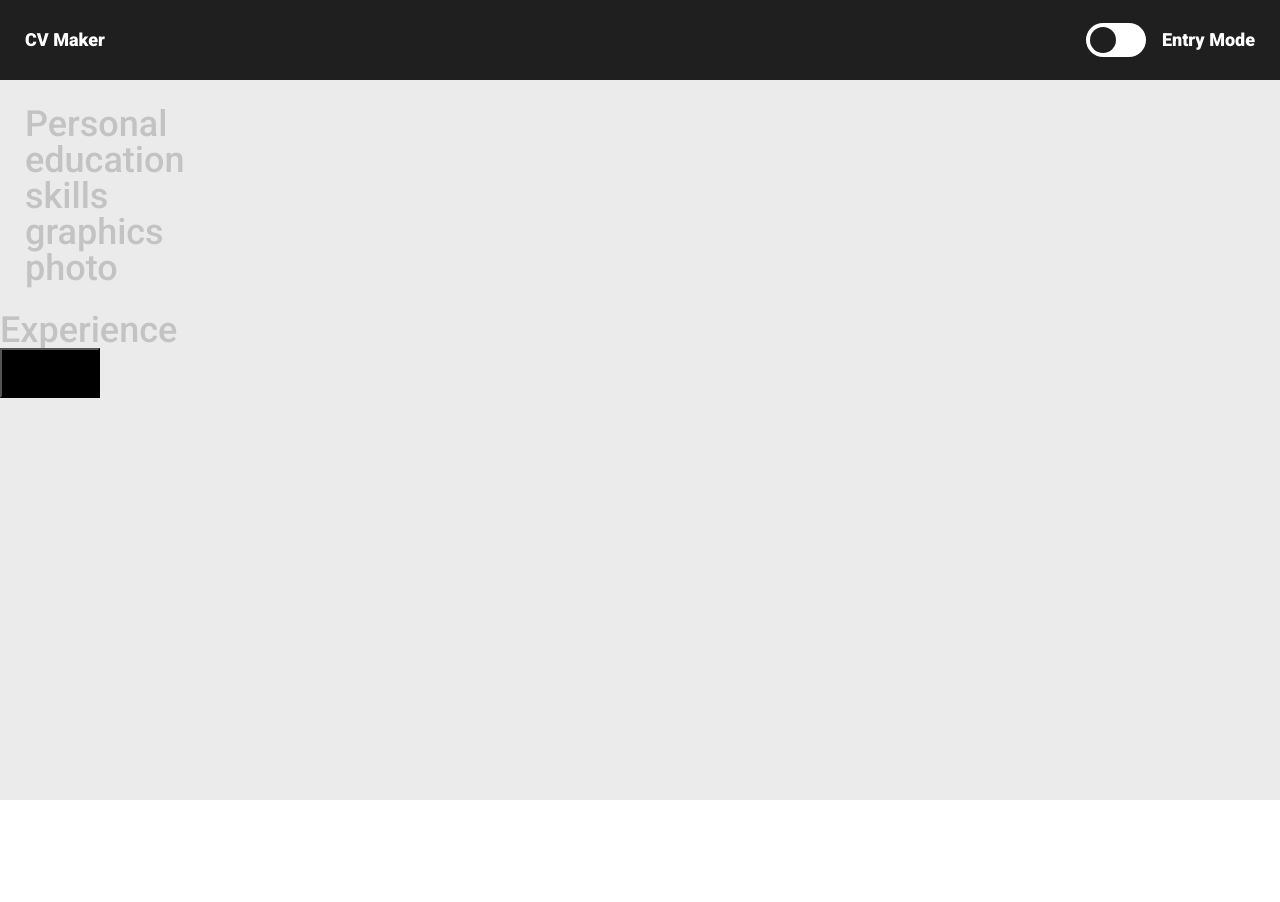
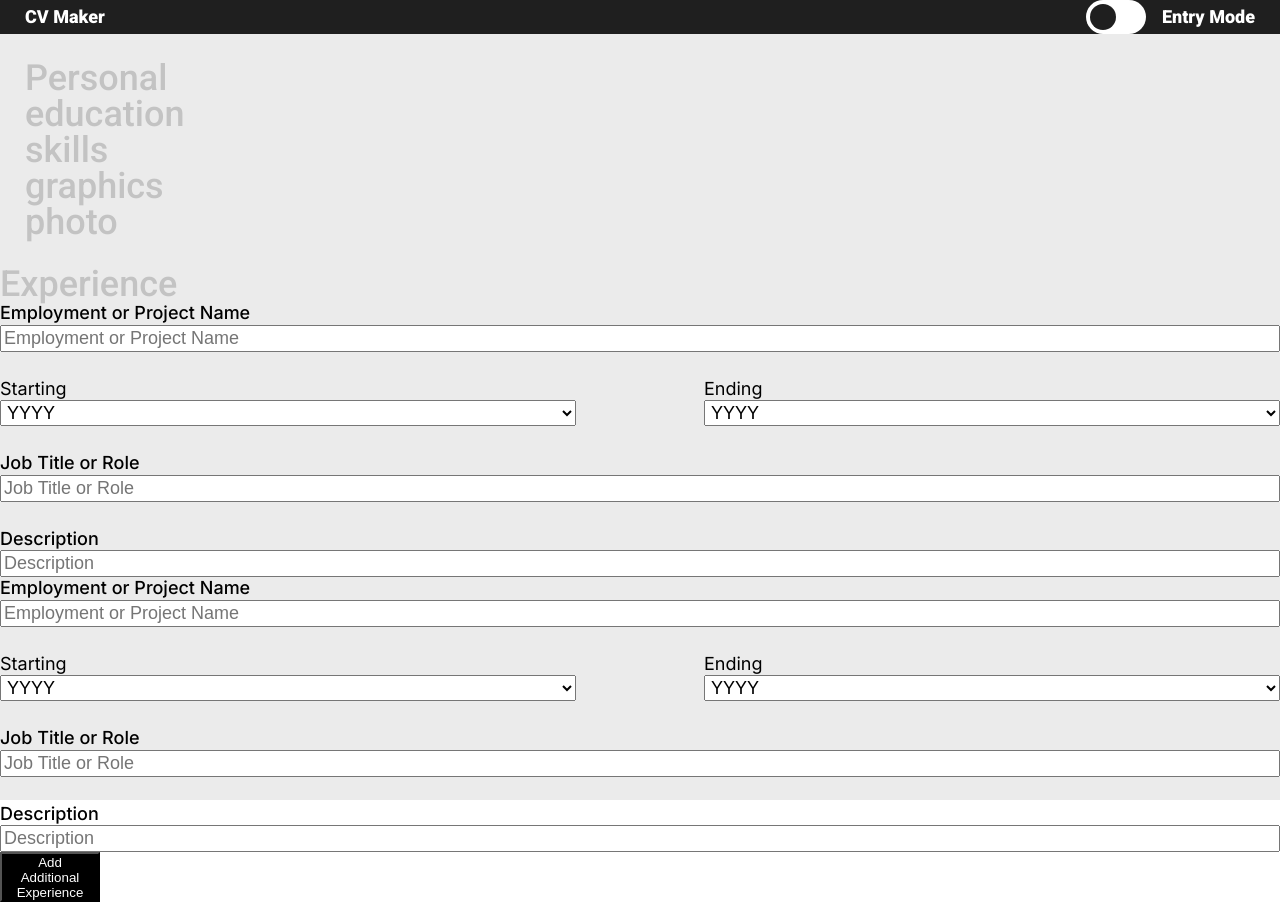
Before and after one commit to jpotterfi/CV-maker, a React (Create React App) app in the folder cv-project/: page / in a window 1280 px wide. Before the commit the page ends 800 px from the top, so only its background shows below. Built offline with nearby package versions, Linux system fonts and the light colour scheme.

Commit message:
fixed issue with modifying objects in array held in state

```diff
--- a/cv-project/package.json
+++ b/cv-project/package.json
@@ -6,6 +6,7 @@
     "@testing-library/jest-dom": "^5.16.5",
     "@testing-library/react": "^13.4.0",
     "@testing-library/user-event": "^13.5.0",
+    "nanoid": "^4.0.0",
     "react": "^18.2.0",
     "react-dom": "^18.2.0",
     "react-phone-number-input": "^3.2.11",
--- a/cv-project/src/App.js
+++ b/cv-project/src/App.js
@@ -6,8 +6,26 @@ import "./Experience.css";
 import Personal from "./Components/Personal";
 import Experience from "./Components/Experience";
 import React from "react";
+import { nanoid } from "nanoid";
 
 function App() {
+  const [experienceModules, setExperienceModules] = React.useState([
+    {
+      experienceName: "",
+      experienceStarting: "",
+      experienceEnding: "",
+      experienceRole: "",
+      experienceDescription: "",
+    },
+    {
+      experienceName: "",
+      experienceStarting: "",
+      experienceEnding: "",
+      experienceRole: "",
+      experienceDescription: "",
+    },
+  ]);
+
   const [activeComponent, setActiveComponent] = React.useState({
     personal: false,
     experience: false,
@@ -31,15 +49,6 @@ function App() {
     zipcode: "",
     phone: "",
     email: "",
-    experience: [
-      {
-        experienceName: "Jeremy's Dojo",
-        experienceStarting: "",
-        experienceEnding: "",
-        experienceRole: "",
-        experienceDescription: "",
-      },
-    ],
   });
 
   console.table(formData);
@@ -50,6 +59,36 @@ function App() {
     },
     [activeComponent]
   );
+
+  function changeExperience(event) {
+    const { name, value, id } = event.target;
+    console.log(name, value, id);
+    setExperienceModules(function (prevExperience) {
+      let newArray = [...prevExperience];
+      newArray[id] = {
+        ...prevExperience[id],
+        [name]: value,
+      };
+      return newArray;
+    });
+    console.log("newExperienceModules", experienceModules);
+  }
+
+  function addExperience() {
+    setExperienceModules(function (prev) {
+      return [
+        ...prev,
+        {
+          moduleID: nanoid(),
+          experienceName: "Rebecca's Roasthouse",
+          experienceStarting: "1993",
+          experienceEnding: "1999",
+          experienceRole: "Cook",
+          experienceDescription: "Smokin' Hot!",
+        },
+      ];
+    });
+  }
 
   function colorComponentHeadings() {
     for (const property in activeComponent) {
@@ -89,29 +128,12 @@ function App() {
       });
     } else {
       const { name, value, type, checked, className, id } = event.target;
-      if (className === "experience") {
-        if (name === "experienceName") {
-          let experience = formData.experience;
-          for (const property in experience[id]) {
-            if (property === name) {
-              experience[id].experienceName = value;
-            }
-          }
-          setFormData((prevFormData) => {
-            return {
-              ...prevFormData,
-              experience,
-            };
-          });
-        }
-      } else {
       setFormData((prevFormData) => {
         return {
           ...prevFormData,
           [name]: type === "checkbox" ? checked : value,
         };
       });
-      }
     }
   }
 
@@ -125,10 +147,12 @@ function App() {
         activeComponentToggle={changeActiveComponent}
       />
       <Experience
-        handleChange={handleChange}
         data={formData}
         activeComponentData={activeComponent}
         activeComponentToggle={changeActiveComponent}
+        experienceModules={experienceModules}
+        addExperience={addExperience}
+        changeExperience={changeExperience}
       />
     </div>
   );
--- a/cv-project/src/Components/Experience.js
+++ b/cv-project/src/Components/Experience.js
@@ -1,11 +1,26 @@
 import ModExperience from "./Modules/ModExperience";
 
 export default function Experience(props) {
-  let counter = 0;
+  const expModArr = props.experienceModules;
+  console.log("experience modules", expModArr);
 
-  function increaseCounter() {
-    counter++;
-  }
+  let expModComponents = expModArr.map(function (mod, index) {
+    return (
+      <ModExperience
+        experienceName={props.experienceModules[index].experienceName}
+        experienceStarting={props.experienceModules[index].experienceStarting}
+        experienceEnding={props.experienceModules[index].experienceEnding}
+        experienceRole={props.experienceModules[index].experienceRole}
+        experienceDescription={
+          props.experienceModules[index].experienceDescription
+        }
+        moduleID={index}
+        changeExperience={props.changeExperience}
+      />
+    );
+  });
+
+  console.log("expModComponents", expModComponents);
 
   function toggleActive() {
     return props.activeComponentToggle(
@@ -26,14 +41,11 @@ export default function Experience(props) {
       >
         Experience
       </h3>
-      {props.activeComponentData.experience && (
-        <ModExperience
-          data={props.data}
-          handleChange={props.handleChange}
-          counter={counter}
-        />
-      )}
-      <button id="addExperience"></button>
+      {props.activeComponentData.experience && <h1>Basic</h1>}
+      {expModComponents}
+      <button id="button__addExperience" onClick={props.addExperience}>
+        Add Additional Experience
+      </button>
     </section>
   );
 }
--- a/cv-project/src/Components/Modules/ModExperience.js
+++ b/cv-project/src/Components/Modules/ModExperience.js
@@ -1,27 +1,37 @@
 export default function ModExperience(props) {
-  let counter = -1;
-  counter++;
+  // function locateInArray() {
+  //   const experienceModules = props.experienceModules;
+
+  //   experienceModules.findIndex(function(mod){
+  //     return mod.moduleID
+  //   })
+  // }
+
   return (
-    // experience: [
-    //     {
-    //       experienceName: "",
-    //       experienceStarting: "",
-    //       experienceEnding: "",
-    //       experienceRole: "",
-    //       experienceDescription: "",
-    //     },
+    // <div>
+    //   <h1>Hello World</h1>
+    //   <h2>{props.experienceName}</h2>
+    // </div>
+
+    // // experience: [
+    // //     {
+    // //       experienceName: "",
+    // //       experienceStarting: "",
+    // //       experienceEnding: "",
+    // //       experienceRole: "",
+    // //       experienceDescription: "",
+    // //     },
     <form>
       <div className="column">
         <label className="weight--slight">Employment or Project Name</label>
         <input
-          //   key={props.data.experience.length}
           type="text"
           placeholder="Employment or Project Name"
           name="experienceName"
           className="experience"
-          id={props.counter}
-          onChange={props.handleChange}
-          value={props.data.experience[props.counter].experienceName}
+          value={props.experienceName}
+          onChange={props.changeExperience}
+          id={props.moduleID}
         />
       </div>
       <div className="row between">
@@ -29,8 +39,7 @@ export default function ModExperience(props) {
           <label>Starting</label>
           <select
             id="experienceStarting"
-            // value={props.data.birthdayYear}
-            // onChange={props.handleChange}
+            value={props.experienceStarting}
             name="experienceStarting"
           >
             <option value="">YYYY</option>
@@ -158,8 +167,7 @@ export default function ModExperience(props) {
           <label>Ending</label>
           <select
             id="experienceEnding"
-            // value={props.data.birthdayYear}
-            // onChange={props.handleChange}
+            value={props.experienceEnding}
             name="experienceEnding"
           >
             <option value="">YYYY</option>
@@ -287,25 +295,21 @@ export default function ModExperience(props) {
       <div className="column">
         <label className="weight--slight">Job Title or Role</label>
         <input
-          //   key={props.data.experience.length}
           type="text"
           placeholder="Job Title or Role"
           id="experienceRole"
           name="experienceRole"
-          //   onChange={props.handleChange}
-          //   value={props.data.addressUSLineOne}
+          value={props.experienceRole}
         />
       </div>
       <div className="column">
         <label className="weight--slight">Description</label>
         <input
-          //   key={props.data.experience.length}
           type="text"
           placeholder="Description"
           id="experienceDescription"
           name="experienceDescription"
-          //   onChange={props.handleChange}
-          //   value={props.data.addressUSLineOne}
+          value={props.experienceDescription}
         />
       </div>
     </form>
--- a/cv-project/src/Experience.css
+++ b/cv-project/src/Experience.css
@@ -5,8 +5,9 @@
   width: inherit;
 }
 
-#addExperience {
+#button__addExperience {
   height: 50px;
   width: 100px;
   background-color: black;
+  color: white;
 }
```
Also changed, not shown: 1 other file (tests, documents, lock files or other folders). Lines whose indentation alone changed are shown as unchanged.
